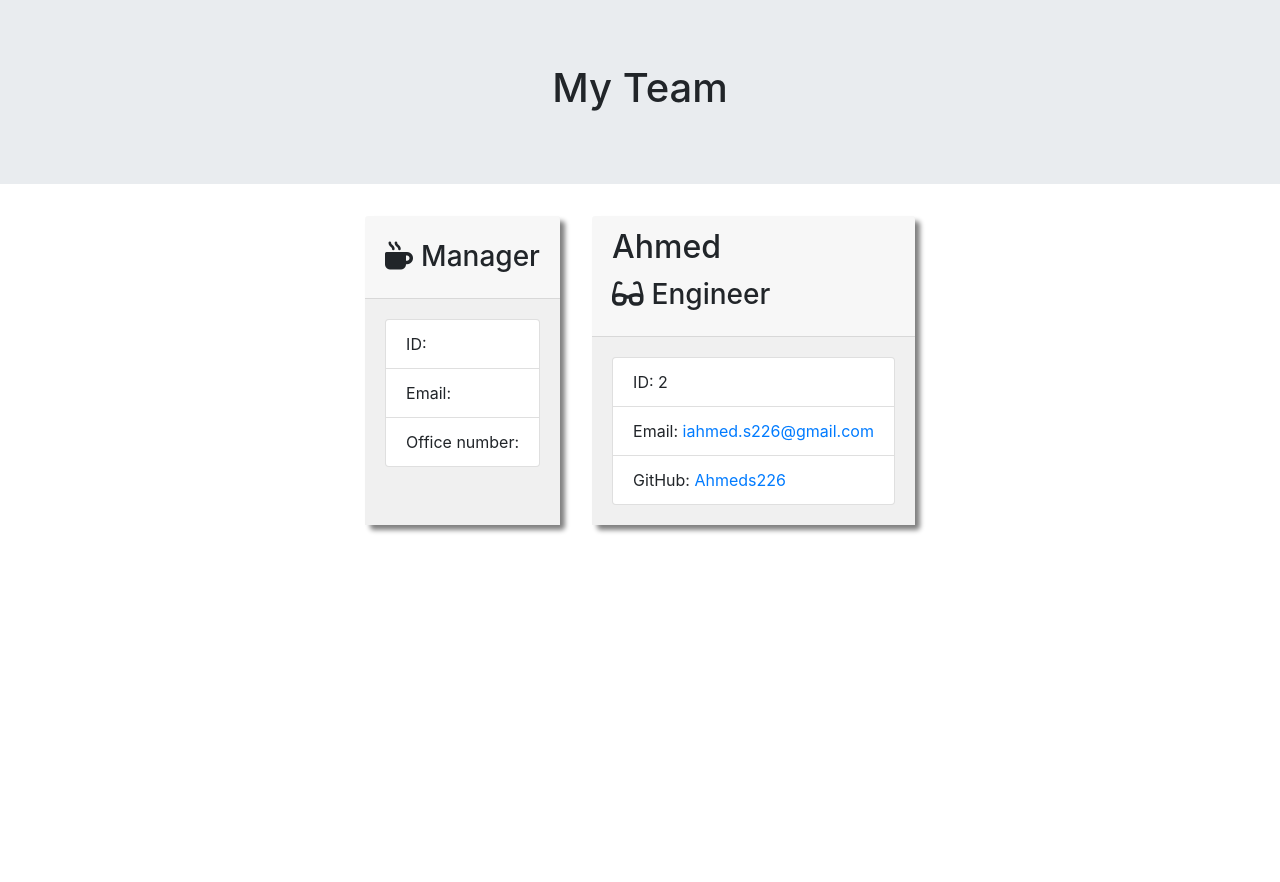
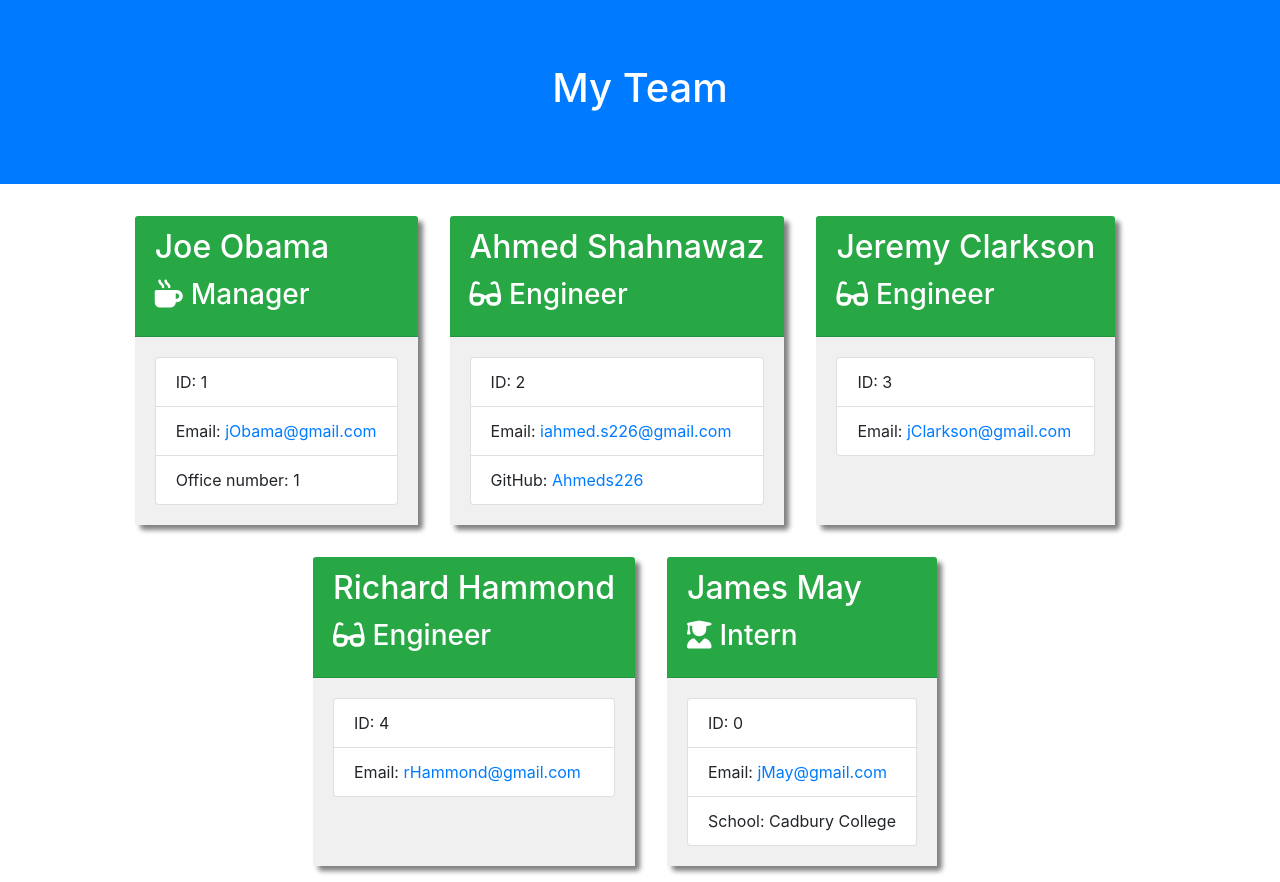
Before and after one commit to Ahmeds226/10-Team-Profile-Generator, a website: page output/team.html in a window 1280 px wide. Before the commit the page ends 800 px from the top, so only its background shows below. Drawn offline with nearby package versions, Linux system fonts and the light colour scheme.

Commit message:
Completed HTML

```diff
--- a/output/team.html
+++ b/output/team.html
@@ -20,33 +20,36 @@
   <body>
     <div class="container-fluid">
       <div class="row">
-        <div class="col-12 jumbotron mb-3 team-heading">
-          <h1 class="text-center">My Team</h1>
+        <div class="col-12 jumbotron mb-3 team-heading bg-primary">
+          <h1 class="text-center text-white">My Team</h1>
         </div>
       </div>
     </div>
     <div class="container">
       <div class="row">
-        <div class="team-area col-12 d-flex justify-content-center">
+        <div class="row team-area col-12 d-flex justify-content-center">
           <div class="card employee-card">
-            <div class="card-header">
-              <h2 class="card-title"></h2>
+            <div class="card-header bg-success text-white">
+              <h2 class="card-title">Joe Obama</h2>
               <h3 class="card-title">
                 <i class="fas fa-mug-hot mr-2"></i>Manager
               </h3>
             </div>
             <div class="card-body">
               <ul class="list-group">
-                <li class="list-group-item">ID:</li>
-                <li class="list-group-item">Email: <a href="mailto:"></a></li>
-                <li class="list-group-item">Office number:</li>
+                <li class="list-group-item">ID: 1</li>
+                <li class="list-group-item">
+                  Email:
+                  <a href="mailto:jObama@gmail.com">jObama@gmail.com</a>
+                </li>
+                <li class="list-group-item">Office number: 1</li>
               </ul>
             </div>
           </div>
 
           <div class="card employee-card">
-            <div class="card-header">
-              <h2 class="card-title">Ahmed</h2>
+            <div class="card-header bg-success text-white">
+              <h2 class="card-title">Ahmed Shahnawaz</h2>
               <h3 class="card-title">
                 <i class="fas fa-glasses mr-2"></i>Engineer
               </h3>
@@ -72,6 +75,61 @@
               </ul>
             </div>
           </div>
+
+          <div class="card employee-card">
+            <div class="card-header bg-success text-white">
+              <h2 class="card-title">Jeremy Clarkson</h2>
+              <h3 class="card-title">
+                <i class="fas fa-glasses mr-2"></i>Engineer
+              </h3>
+            </div>
+            <div class="card-body">
+              <ul class="list-group">
+                <li class="list-group-item">ID: 3</li>
+                <li class="list-group-item">
+                  Email:
+                  <a href="mailto:jClarkson@gmail.com">jClarkson@gmail.com</a>
+                </li>
+              </ul>
+            </div>
+          </div>
+
+          <div class="card employee-card">
+            <div class="card-header bg-success text-white">
+              <h2 class="card-title">Richard Hammond</h2>
+              <h3 class="card-title">
+                <i class="fas fa-glasses mr-2"></i>Engineer
+              </h3>
+            </div>
+            <div class="card-body">
+              <ul class="list-group">
+                <li class="list-group-item">ID: 4</li>
+                <li class="list-group-item">
+                  Email:
+                  <a href="mailto:rHamond@gmail.com">rHammond@gmail.com</a>
+                </li>
+              </ul>
+            </div>
+          </div>
+
+          <div class="card employee-card">
+            <div class="card-header bg-success text-white">
+              <h2 class="card-title">James May</h2>
+              <h3 class="card-title">
+                <i class="fas fa-user-graduate mr-2"></i>Intern
+              </h3>
+            </div>
+            <div class="card-body">
+              <ul class="list-group">
+                <li class="list-group-item">ID: 0</li>
+                <li class="list-group-item">
+                  Email:
+                  <a href="mailto:jMay@gmail.com">jMay@gmail.com</a>
+                </li>
+                <li class="list-group-item">School: Cadbury College</li>
+              </ul>
+            </div>
+          </div>
         </div>
       </div>
     </div>
```
